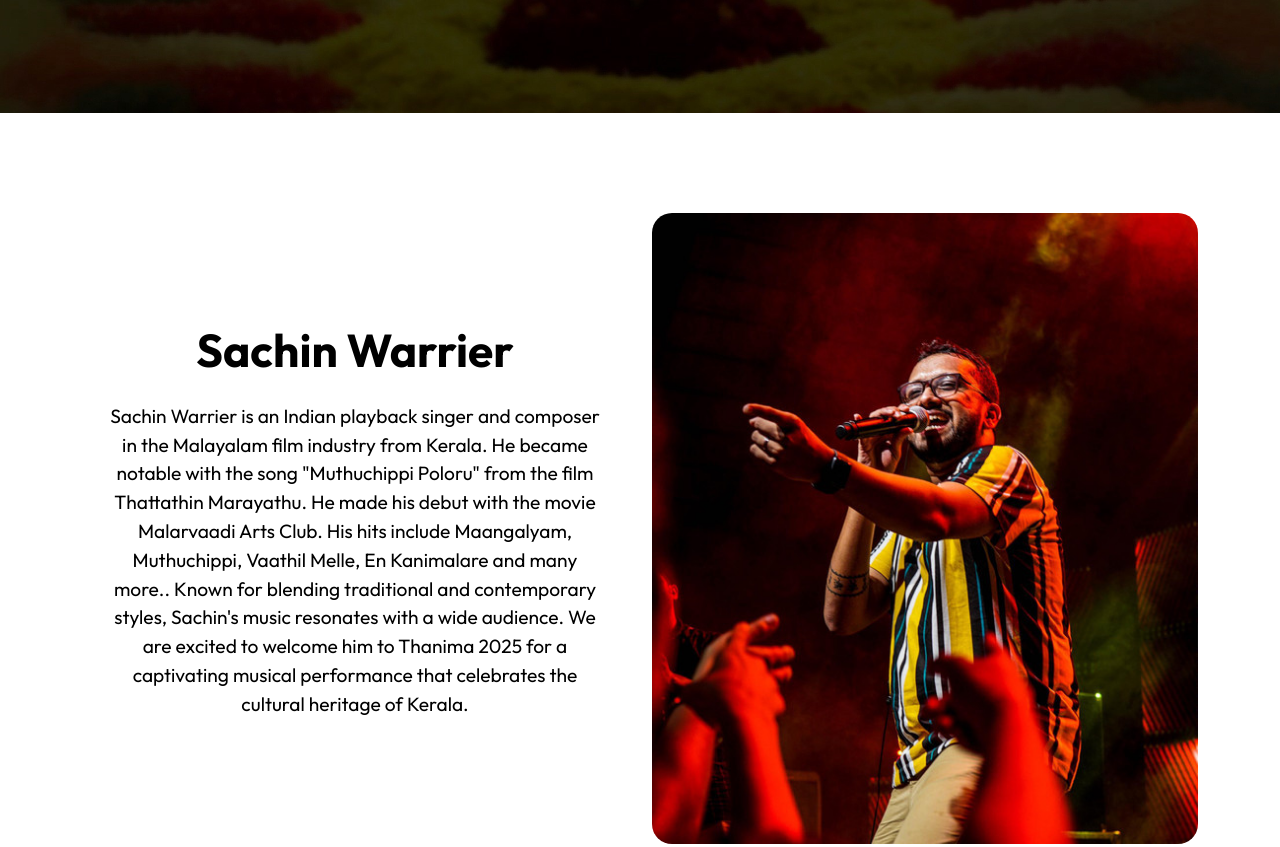
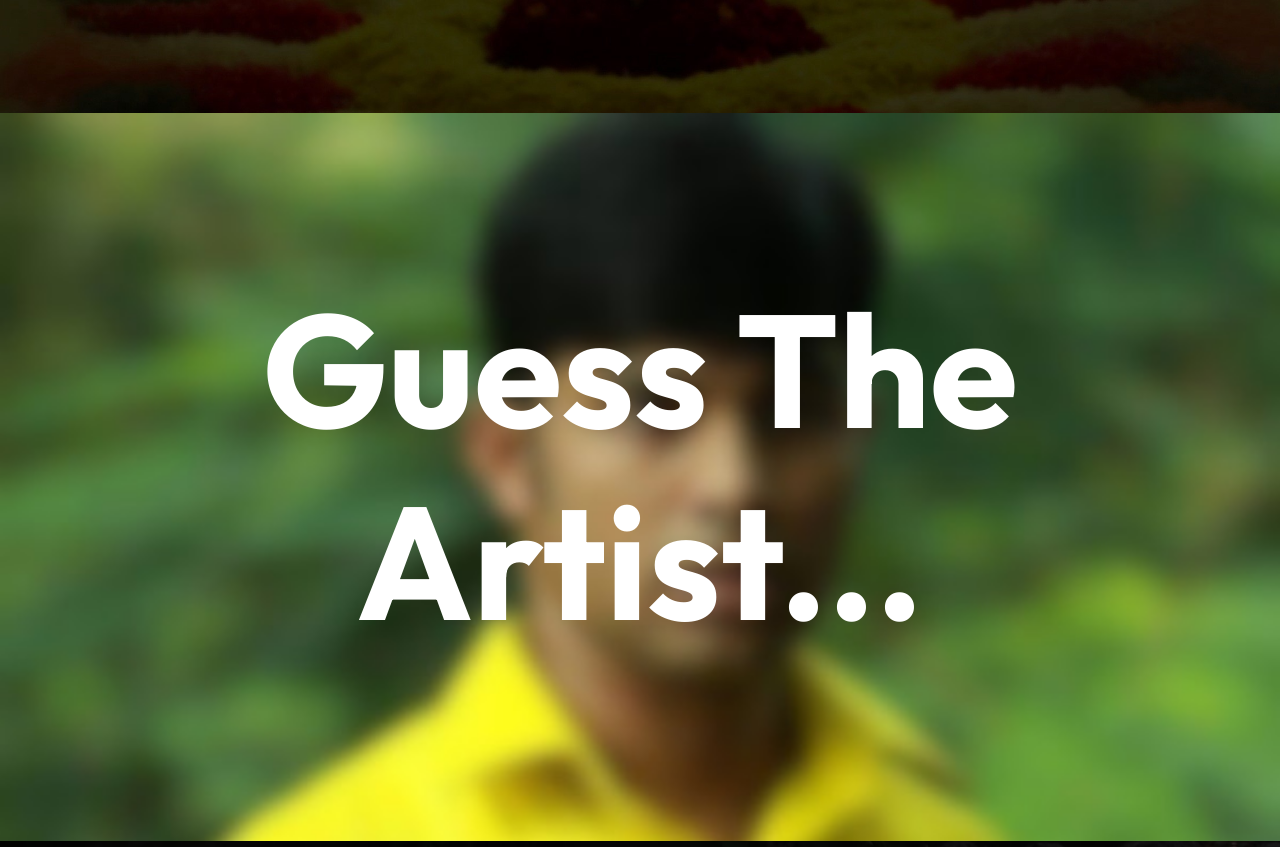
Before and after one commit to NGJ14/Thanima-2025, a plain HTML site: page index.html in a window 1280 px wide. Shown: the part 1199-2046 px from the top of the page. Drawn offline with Linux system fonts and the light colour scheme.

Commit message:
artist page

```diff
--- a/css/templatemo-festava-live.css
+++ b/css/templatemo-festava-live.css
@@ -685,7 +685,15 @@ strong {
 /*---------------------------------------
   ARTISTS
 -----------------------------------------*/
-
+.artists-section{
+  background: url('../images/artist.jpg');
+  background-size: cover;
+  padding: 20vh 0;
+  display: flex;
+  justify-content: center;
+  /* background: #000; */
+  align-items: center;
+}
 .artists-thumb {
   position: relative;
   overflow: hidden;
@@ -1491,3 +1499,6 @@ img:nth-child(15) {
 .sachinImg{
   width: 50vw;
 }
+.guessText{
+  font-size: 10rem;
+}
--- a/index.html
+++ b/index.html
@@ -221,11 +221,12 @@
             <div class="container">
                 <div class="row">
 
-                    <div class="col-lg-6 col-12 mb-4 mb-lg-0 d-flex align-items-center">
+                    <div class="col-lg-12 col-12 mb-4 mb-lg-0 d-flex align-items-center">
                         <div class="services-info">
-                            <h2 class="text-black text-center mb-4">Sachin Warrier</h2>
+                            <!-- <h2 class="text-white text-center mb-4">Sachin Warrier</h2> -->
+                            <h2 class="text-white guessText text-center mb-4">Guess The Artist...</h2>
 
-                            <p class="text-black text-center" style="font-weight: 500; font-size: 1.2rem; padding: 0 2vw;">
+                            <!-- <p class="text-white text-center" style="font-weight: 500; font-size: 1.2rem; padding: 0 2vw;">
                                 Sachin Warrier is an Indian playback singer and composer in the Malayalam
                                 film industry from Kerala. He became notable
                                 with the song "Muthuchippi Poloru" from the film Thattathin Marayathu. He made his debut
@@ -233,16 +234,16 @@
                                 Club. His hits include Maangalyam, Muthuchippi, Vaathil Melle, En Kanimalare and many more..
                                 Known for blending traditional and contemporary styles, Sachin's music resonates with a wide audience. We are excited to
                                 welcome him to Thanima 2025 for a captivating musical performance that celebrates the cultural heritage of Kerala.
-                            </p>
+                            </p> -->
                         </div>
                     </div>
 
-                    <div class="col-lg-6 col-12">
+                    <!-- <div class="col-lg-6 col-12">
                         <div class="about-text-wrap">
                             <img src="images/artists/sachin warrier.jpeg" class="about-image img-fluid">
 
                         </div>
-                    </div>
+                    </div> -->
 
                 </div>
             </div>
@@ -266,7 +267,7 @@
             </div>
         </section>
 
-        <section class="artists-section section-padding" id="section_5">
+        <section class=" section-padding" id="section_5">
             <div class="container-fluid">
                 <div class="row justify-content-center">
 
```
